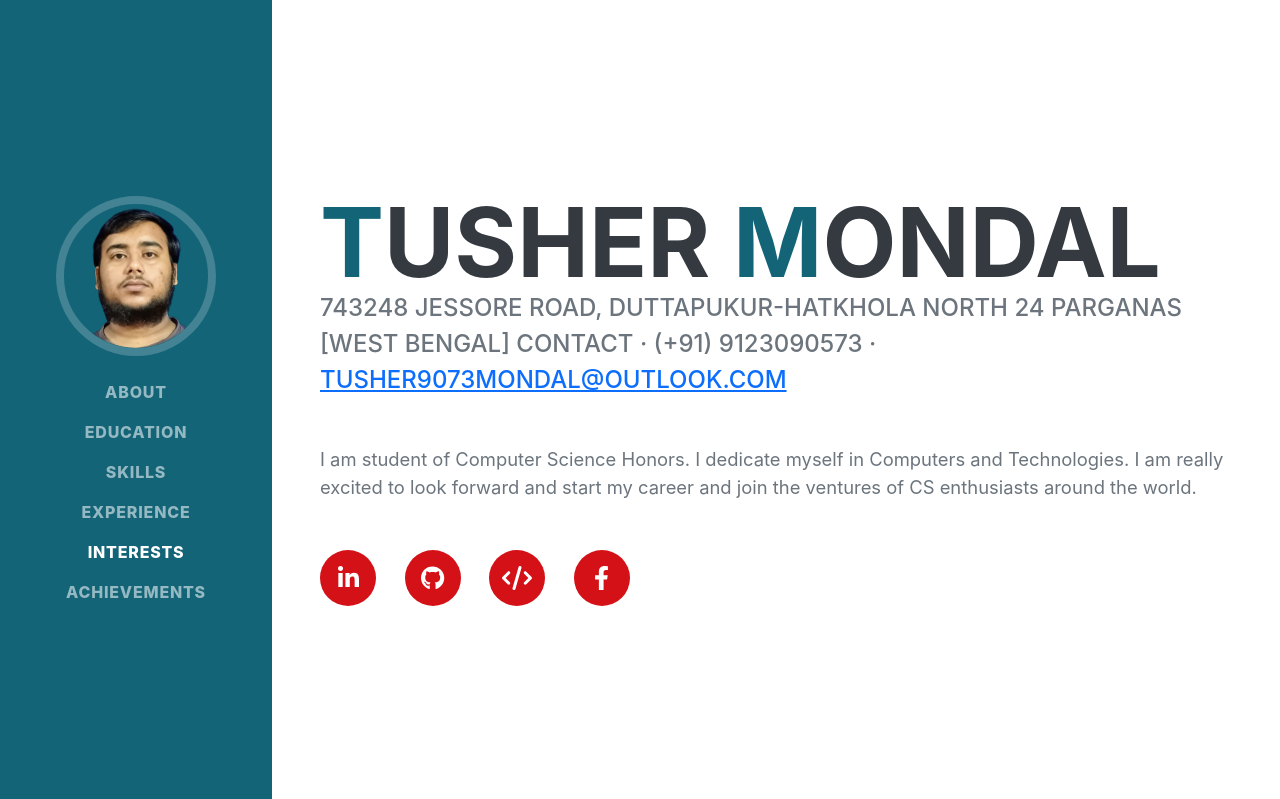
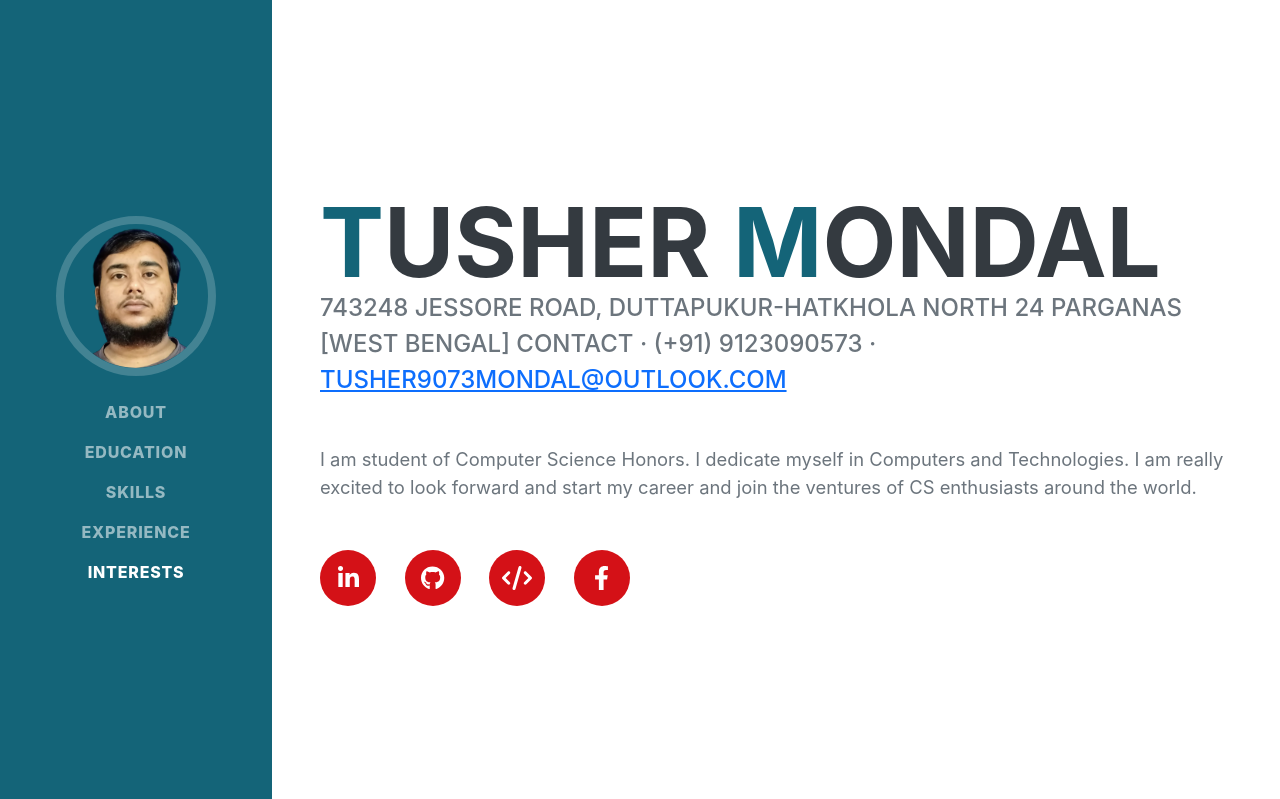
Before and after one commit to Hurley2017/tushermondalcv, a Flask app: page / in a window 1280 px wide. Shown: the top 799 px of the page. Run offline with Flask 2, Linux system fonts and the light colour scheme; some libraries are stand-ins or nearby versions; some web fonts are replaced.

Commit message:
removed achievements

```diff
--- a/templates/index.html
+++ b/templates/index.html
@@ -30,7 +30,6 @@
                     <li class="nav-item"><a class="nav-link js-scroll-trigger" href="#skills">Skills</a></li>
                     <li class="nav-item"><a class="nav-link js-scroll-trigger" href="#experience">Experience</a></li>
                     <li class="nav-item"><a class="nav-link js-scroll-trigger" href="#interests">Interests</a></li>
-                    <li class="nav-item"><a class="nav-link js-scroll-trigger" href="#achievements">Achievements</a></li>
                 </ul>
             </div>
         </nav>
```
